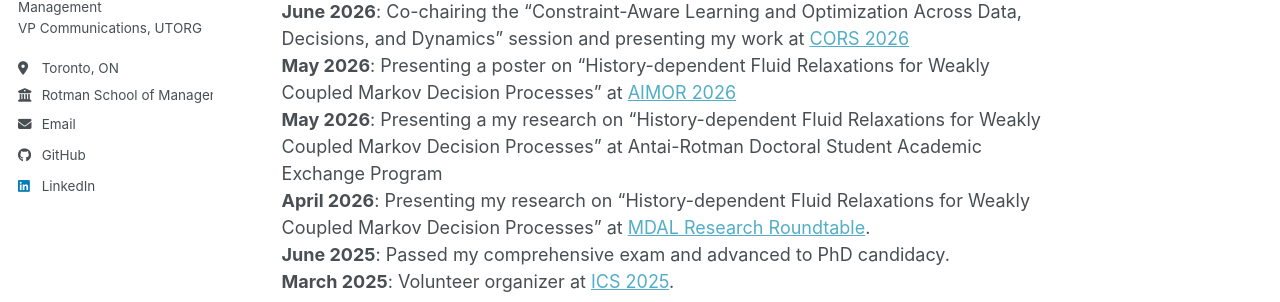
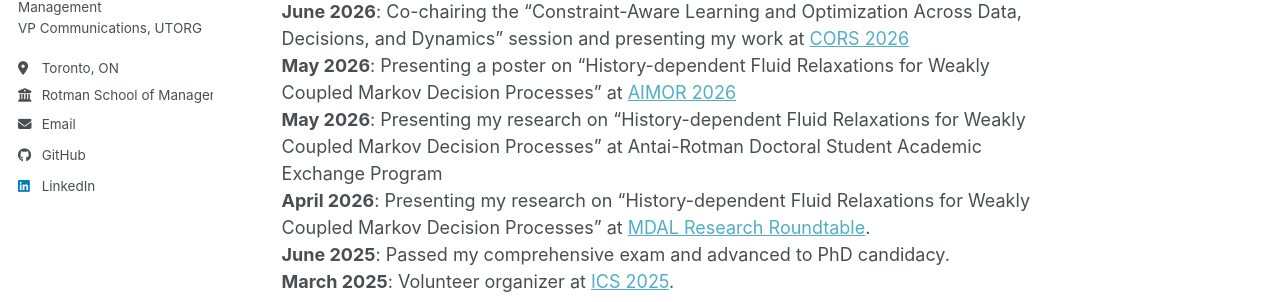
Before and after one commit to parisamsv/parisamsv.github.io, a Jekyll site: the page built from _pages/about.md, in a window 1280 px wide and 900 px high, scrolled down 579 px. Shown: the part 362-664 px from the top of the window. Built offline with Jekyll 4.4.1, drawn with Linux system fonts in a browser that asks for light colours; a script bundle is joined from its source files by our own code; library files that are not in the unit come from our copies.

Commit message:
Fix typo in May 2026 news entry

```diff
--- a/_pages/about.md
+++ b/_pages/about.md
@@ -25,7 +25,7 @@
 ## News
 **June 2026**: Co-chairing the "Constraint-Aware Learning and Optimization Across Data, Decisions, and Dynamics" session and presenting my work at [CORS 2026](https://site.pheedloop.com/event/cors2026/home) \
 **May 2026**: Presenting a poster on "History-dependent Fluid Relaxations for Weakly Coupled Markov Decision Processes" at [AIMOR 2026](https://haskayne.ucalgary.ca/aimor) \
-**May 2026**: Presenting a my research on "History-dependent Fluid Relaxations for Weakly Coupled Markov Decision Processes" at Antai-Rotman Doctoral Student Academic Exchange Program \
+**May 2026**: Presenting my research on "History-dependent Fluid Relaxations for Weakly Coupled Markov Decision Processes" at Antai-Rotman Doctoral Student Academic Exchange Program \
 **April 2026**: Presenting my research on "History-dependent Fluid Relaxations for Weakly Coupled Markov Decision Processes" at [MDAL Research Roundtable](https://www.rotman.utoronto.ca/faculty-and-research/education-labs/management-data-and-analytics-lab/). \
 **June 2025**: Passed my comprehensive exam and advanced to PhD candidacy. \
 **March 2025**: Volunteer organizer at [ICS 2025](https://sites.google.com/view/ics-2025/home?authuser=0).
```
